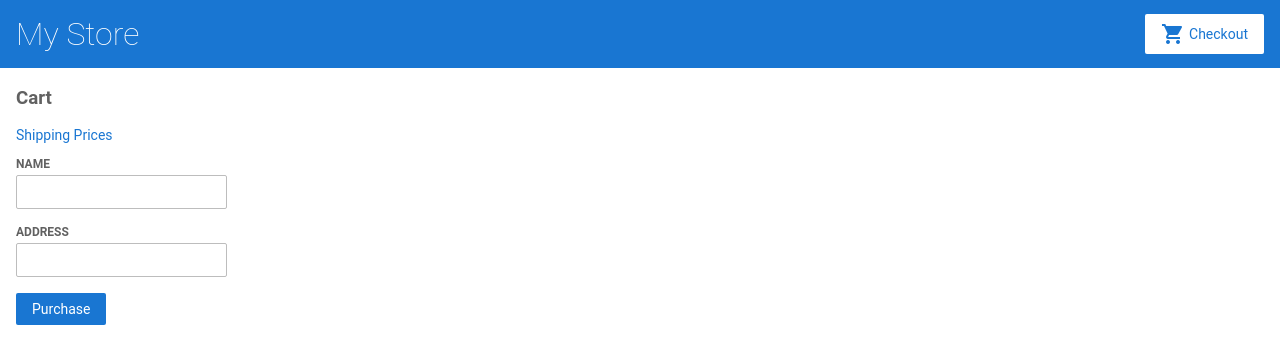
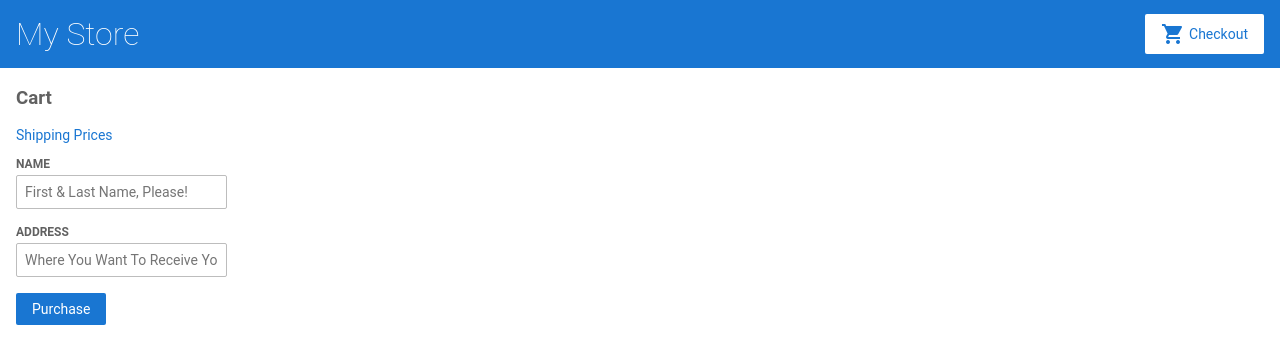
Before and after one commit to DeviantGnome/angular-getting-started, an Angular app: page /cart in a window 1280 px wide. Shown: the top 364 px of the page. Built offline with nearby package versions, Linux system fonts and the light colour scheme.

Commit message:
2 files modified

```diff
--- a/src/app/cart/cart.component.html
+++ b/src/app/cart/cart.component.html
@@ -4,31 +4,32 @@
   <a routerLink="/shipping">Shipping Prices</a>
 </p>
 
-<div class="cart-item" *ngFor="let item of items">
-  <span>{{ item.name }}</span>
-  <span>{{ item.price | currency }}</span>
-</div>
-
 <form [formGroup]="checkoutForm" (ngSubmit)="onSubmit()">
 
-  <div class="cart-item" *ngFor="let item of items">
-    <input id="products" type="hidden" formControlName="products" value={{ item }}/>
+  <!-- <div class="cart-item" *ngFor="let item of items" [FormControl]="products">
+    <input type="text" name="products" [ngValue]="item"/>
     <span>{{ item.name }}</span>
     <span>{{ item.price }}</span>
-  </div>
+  </div> -->
+
+  <input type="text" *ngFor="let item of items" formControlName="products" (ngValue)="item.name"/>
+
+  <!-- <div>
+    <input type="text" formControlName="products"/>
+  </div> -->
 
   <div>
     <label for="name">
       Name
     </label>
-    <input id="name" type="text" formControlName="name">
+    <input id="name" type="text" formControlName="name" placeholder="First & Last Name, Please!">
   </div>
 
   <div>
     <label for="address">
       Address
     </label>
-    <input id="address" type="text" formControlName="address">
+    <input id="address" type="text" formControlName="address" placeholder="Where You Want To Receive Your Goods">
   </div>
 
   <button class="button" type="submit">Purchase</button>
--- a/src/app/cart/cart.component.ts
+++ b/src/app/cart/cart.component.ts
@@ -13,6 +13,7 @@ export class CartComponent implements OnInit {
   items = this.cartService.getItems();
 
   checkoutForm = this.formBuilder.group({
+    products: [],
     name: '',
     address: ''
   });
@@ -27,9 +28,9 @@ export class CartComponent implements OnInit {
 
   onSubmit(): void {
     // Process checkout data here
-    this.items = this.cartService.clearCart();
     console.info('Your order has been submitted', this.checkoutForm.value);
     console.info('Here is what you purchased', this.items.values);
+    this.items = this.cartService.clearCart();
     this.checkoutForm.reset();
   }
 
```
